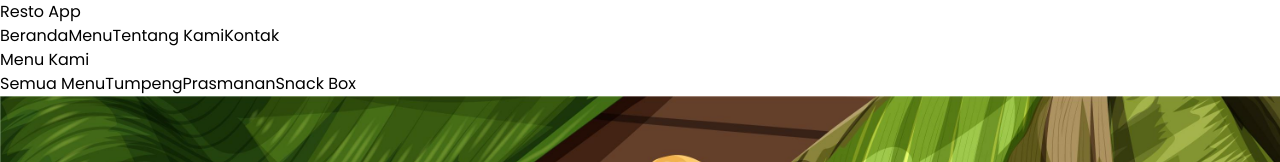
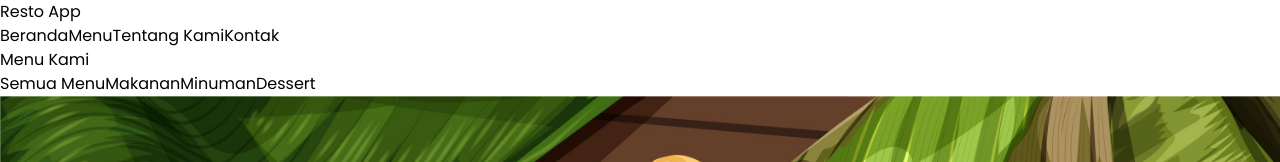
Before and after one commit to rizallfrm/Web-Catering-FE, a React (Vite) app: page /menu in a window 1280 px wide. Shown: the top 162 px of the page. Built offline with nearby package versions, Linux system fonts and the light colour scheme.

Commit message:
update: modify Menu.jsx

```diff
--- a/src/components/Pages/Menu.jsx
+++ b/src/components/Pages/Menu.jsx
@@ -1,86 +1,86 @@
-import { useState } from 'react';
-import Card from '../Elements/Card';
-import menu1 from '../../assets/images/menu1.jpg';
-import menu2 from '../../assets/images/menu2.jpg';
-import menu3 from '../../assets/images/menu3.jpg';
+import React, { useState, useEffect } from "react";
+import MenuCard from "../Elements/MenuCard";
+import CartModal from "../Elements/CartModal";
+import { useCart } from "../../context/CartContext";
 
-const Menu = () => {
-  const [activeCategory, setActiveCategory] = useState('all');
-
-  const categories = [
-    { id: 'all', name: 'Semua Menu' },
-    { id: 'tumpeng', name: 'Tumpeng' },
-    { id: 'prasmanan', name: 'Prasmanan' },
-    { id: 'snack', name: 'Snack Box' }
-  ];
-
-  const menuItems = [
+// Sample menu data - in a real app you might fetch this from an API
+const menuData = [
   {
     id: 1,
-      category: 'tumpeng',
-      image: menu1,
-      title: 'Nasi Tumpeng Komplit',
-      description: 'Tumpeng tradisional dengan lauk pauk lengkap untuk acara spesial',
-      price: 1350000
+    name: "Soto Ayam Spesial",
+    description:
+      "Soto ayam dengan kuah gurih, potongan ayam, dan rempah pilihan",
+    price: 25000,
+    image: "/src/assets/images/menu1.jpg",
+    category: "makanan",
   },
   {
     id: 2,
-      category: 'prasmanan',
-      image: menu2,
-      title: 'Paket Prasmanan Premium',
-      description: 'Pilihan aneka menu prasmanan eksklusif',
-      price: 2500000
+    name: "Nasi Goreng Kampung",
+    description: "Nasi goreng dengan bumbu tradisional dan telur mata sapi",
+    price: 30000,
+    image: "/src/assets/images/menu2.jpg",
+    category: "makanan",
   },
   {
     id: 3,
-      category: 'snack',
-      image: menu3,
-      title: 'Paket Snack Box Deluxe',
-      description: 'Aneka kue dan minuman dalam kotak eksklusif',
-      price: 60000
+    name: "Es Teh Manis",
+    description: "Teh manis dingin dengan es batu",
+    price: 8000,
+    image: "/src/assets/images/menu3.jpg",
+    category: "minuman",
   },
-    {
-      id: 4,
-      category: 'tumpeng',
-      image: menu1,
-      title: 'Nasi Tumpeng Mini',
-      description: 'Tumpeng ukuran kecil untuk acara intimate',
-      price: 750000
-    },
-    {
-      id: 5,
-      category: 'prasmanan',
-      image: menu2,
-      title: 'Paket Prasmanan Standar',
-      description: 'Menu prasmanan lengkap dengan harga terjangkau',
-      price: 1500000
-    },
-    {
-      id: 6,
-      category: 'snack',
-      image: menu3,
-      title: 'Paket Snack Box Standard',
-      description: 'Aneka kue dan minuman dalam kotak',
-      price: 40000
-    }
+  // Add more menu items as needed
 ];
 
-  const filteredMenuItems = activeCategory === 'all'
-    ? menuItems
-    : menuItems.filter(item => item.category === activeCategory);
+const Menu = () => {
+  const {
+    cart,
+    addToCart,
+    updateQuantity,
+    removeItem,
+    clearCart,
+    isCartOpen,
+    closeCart,
+    cartItemCount,
+  } = useCart();
+
+  const [activeCategory, setActiveCategory] = useState("semua");
+  const [filteredMenu, setFilteredMenu] = useState(menuData);
+
+  // Filter menu when category changes
+  useEffect(() => {
+    if (activeCategory === "semua") {
+      setFilteredMenu(menuData);
+    } else {
+      setFilteredMenu(
+        menuData.filter((item) => item.category === activeCategory)
+      );
+    }
+  }, [activeCategory]);
+
+  const categories = [
+    { id: "semua", name: "Semua Menu" },
+    { id: "makanan", name: "Makanan" },
+    { id: "minuman", name: "Minuman" },
+    { id: "dessert", name: "Dessert" },
+  ];
 
   return (
-    <div className="py-12 px-4 max-w-7xl mx-auto">
-      <h1 className="text-3xl font-bold text-center mb-12">Menu Kami</h1>
+    <div className="container mx-auto px-4 py-16">
+      <div className="flex flex-col items-center mb-6 text-center">
+        <h1 className="text-3xl font-bold mb-2">Menu Kami</h1>
+      </div>
 
-      <div className="flex flex-wrap justify-center mb-8 gap-2">
-        {categories.map(category => (
+      {/* Category tabs */}
+      <div className="py-2 flex justify-center items-center overflow-x-auto space-x-4 mb-8 pb-2">
+        {categories.map((category) => (
           <button
             key={category.id}
-            className={`px-4 py-2 rounded-full text-sm font-medium transition-colors ${
+            className={`px-4 py-2 rounded-full whitespace-nowrap ${
               activeCategory === category.id
-                ? 'bg-gray-800 text-white'
-                : 'bg-gray-100 text-gray-800 hover:bg-gray-200'
+                ? "bg-yellow-500 text-white"
+                : "bg-gray-200 text-gray-800 hover:bg-gray-300"
             }`}
             onClick={() => setActiveCategory(category.id)}
           >
@@ -89,17 +89,22 @@ const Menu = () => {
         ))}
       </div>
 
-      <div className="grid grid-cols-1 sm:grid-cols-2 lg:grid-cols-3 gap-8">
-        {filteredMenuItems.map(item => (
-          <Card
-            key={item.id}
-            image={item.image}
-            title={item.title}
-            description={item.description}
-            price={item.price}
-          />
+      {/* Menu grid */}
+      <div className="grid grid-cols-1 md:grid-cols-2 lg:grid-cols-3 gap-6">
+        {filteredMenu.map((menuItem) => (
+          <MenuCard key={menuItem.id} menu={menuItem} addToCart={addToCart} />
         ))}
       </div>
+
+      {/* Cart Modal */}
+      <CartModal
+        isOpen={isCartOpen}
+        closeModal={closeCart}
+        cart={cart}
+        updateQuantity={updateQuantity}
+        removeItem={removeItem}
+        clearCart={clearCart}
+      />
     </div>
   );
 };
```
Lines whose indentation alone changed are shown as unchanged.
